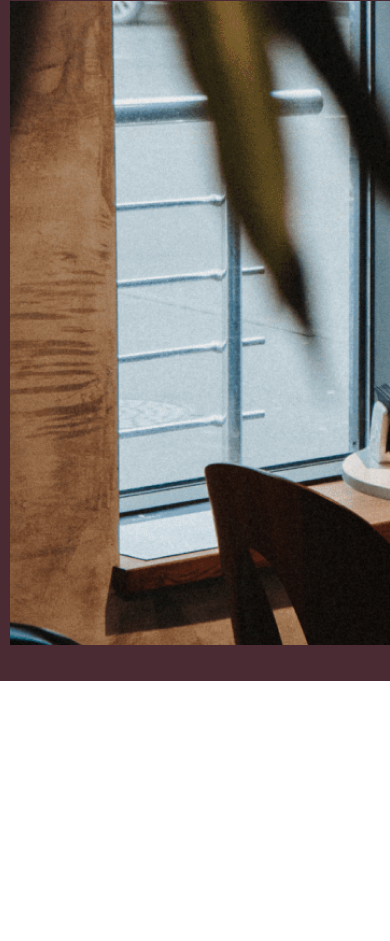
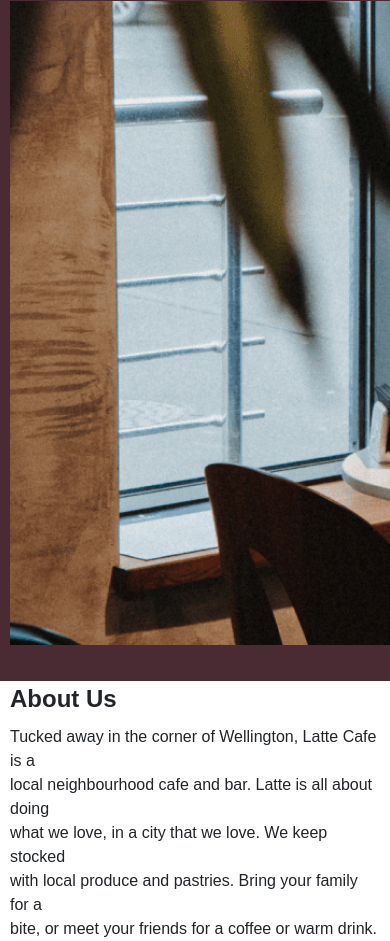
Before and after one commit to mikhailsnegirev/LatteCafe-responsive-landing-page_HTML-CSS-SASS-JS-, a website: page src/index.html in a window 390 px wide. Shown: the part 186-1127 px from the top of the page. Before the commit the page ends 867 px from the top, so only its background shows below. Drawn offline with Linux system fonts and the light colour scheme.

Commit message:
create section "about"

```diff
--- a/src/index.html
+++ b/src/index.html
@@ -94,6 +94,18 @@
     </div>
   </header>
 
+  <section class="about">
+    <div class="container">
+      <h2 class="about__title">About Us</h2>
+      <div class="about__descr">Tucked away in the corner of Wellington, Latte Cafe is a    <br>local neighbourhood cafe and bar.
+        Latte is all about doing <br> what
+        we love, in a city that we love. We keep stocked <br> with local produce and pastries. Bring your family for a <br> bite, or
+        meet
+        your friends for a coffee or warm drink.
+      </div>
+    </div>
+  </section>
+
     <script src="js/script.js"></script>
 </body>
 </html>
--- /dev/null
+++ b/src/sass/blocks/_about.scss
@@ -0,0 +1,54 @@
+.about {
+  padding: 220px 0 220px 0;
+  &__title {
+    font-weight: 700;
+    font-size: 17px;
+    text-align: center;
+  }
+  &__descr {
+    font-weight: 300;
+    font-size: 32px;
+    line-height: 45px;
+    text-align: center;
+  }
+}
+
+@media (max-width: 1200px) {
+  .about {
+    padding: 120px 0 120px 0;
+  }
+}
+
+@media (max-width: 992px) {
+.about {
+    &__descr {
+      font-weight: 300;
+      font-size: 27px;
+      line-height: 30px;
+      text-align: center;
+    }
+  }
+}
+
+@media (max-width: 768px) {
+  .about {
+    &__descr {
+      font-weight: 300;
+      font-size: 30px;
+      line-height: 35px;
+      text-align: center;
+    }
+  }
+}
+
+@media (max-width: 576px) {
+  .about{
+    padding: 60px 0 60px 0;
+    &__descr {
+      font-weight: 300;
+      font-size: 20px;
+      line-height: 25px;
+      text-align: center;
+    }
+  }
+}
--- a/src/sass/style.scss
+++ b/src/sass/style.scss
@@ -43,3 +43,4 @@
 }
 
 @import 'blocks/header';
+@import 'blocks/about';
```
Also changed, not shown: dist/css/style.min.css, dist/index.html.
